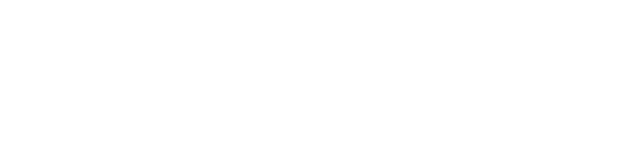
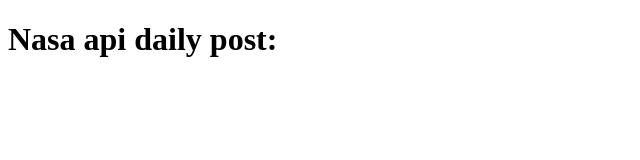
Before and after one commit to Umer-Islam/js_api, a website: page nasa_api/index.html in a window 1280 px wide. Shown: the whole page, without its empty margins (0-640 px from the left). Drawn offline with Linux system fonts and the light colour scheme.

Commit message:
update title

```diff
--- a/nasa_api/index.html
+++ b/nasa_api/index.html
@@ -6,7 +6,6 @@
     <title>nasa api</title>
 </head>
 <body>
-
-
+    <h1>Nasa api daily post:</h1>
 </body>
 </html>
```
Also changed, not shown: index.html (+1 -1 lines).
